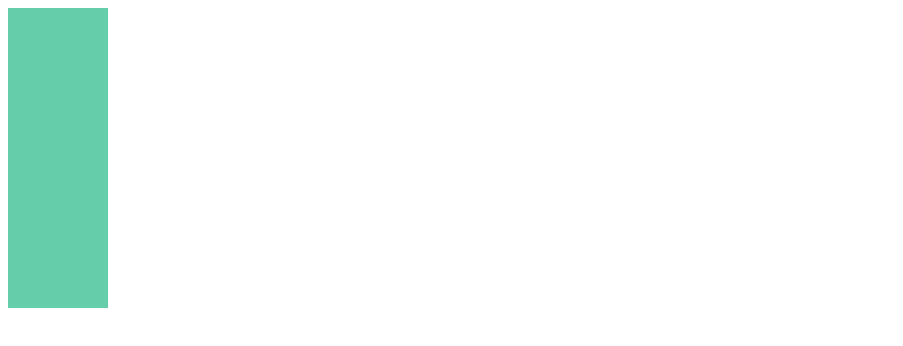
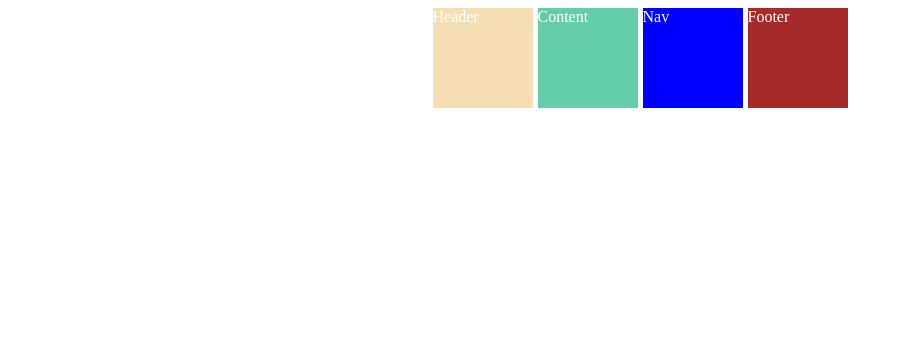
Before and after one commit to ystime25/css-scss-review, a plain HTML site: page index.html in a window 1280 px wide. Shown: the whole page, without its empty margins (0-903 px from the left). Drawn offline with Linux system fonts and the light colour scheme.

Commit message:
intermission
till gulp

```diff
--- a/index.html
+++ b/index.html
@@ -7,8 +7,19 @@
     <title>CSS review and learning about SCSS </title>
 </head>
 <body>
-    <div class="box"></div>
-    <div class="box"></div>
-    <div class="box"></div>
+    <div class="grid">
+        <div class="header">
+            <span class="child__name">Header</span>
+        </div>
+        <div class="content">
+            <span class="child__name">Content</span>
+        </div>
+        <div class="nav">
+            <span class="child__name">Nav</span>
+        </div>
+        <div class="footer">
+            <span class="child__name">Footer</span>
+        </div>
+    </div>
 </body>
 </html>
--- a/styles.css
+++ b/styles.css
@@ -1,5 +1,28 @@
-.box {
+body {
+  color: white;
+}
+
+.grid {
+  display: grid;
+  height: 50vh;
+  gap: 5px;
+  grid-template-columns: repeat(4, 100px);
+  grid-template-rows: repeat(4, 100px);
+  justify-content: center;
+}
+
+.header {
+  background-color: wheat;
+}
+
+.content {
   background-color: mediumaquamarine;
-  width: 100px;
-  height: 100px;
 }
+
+.nav {
+  background-color: blue;
+}
+
+.footer {
+  background-color: brown;
+}
```
